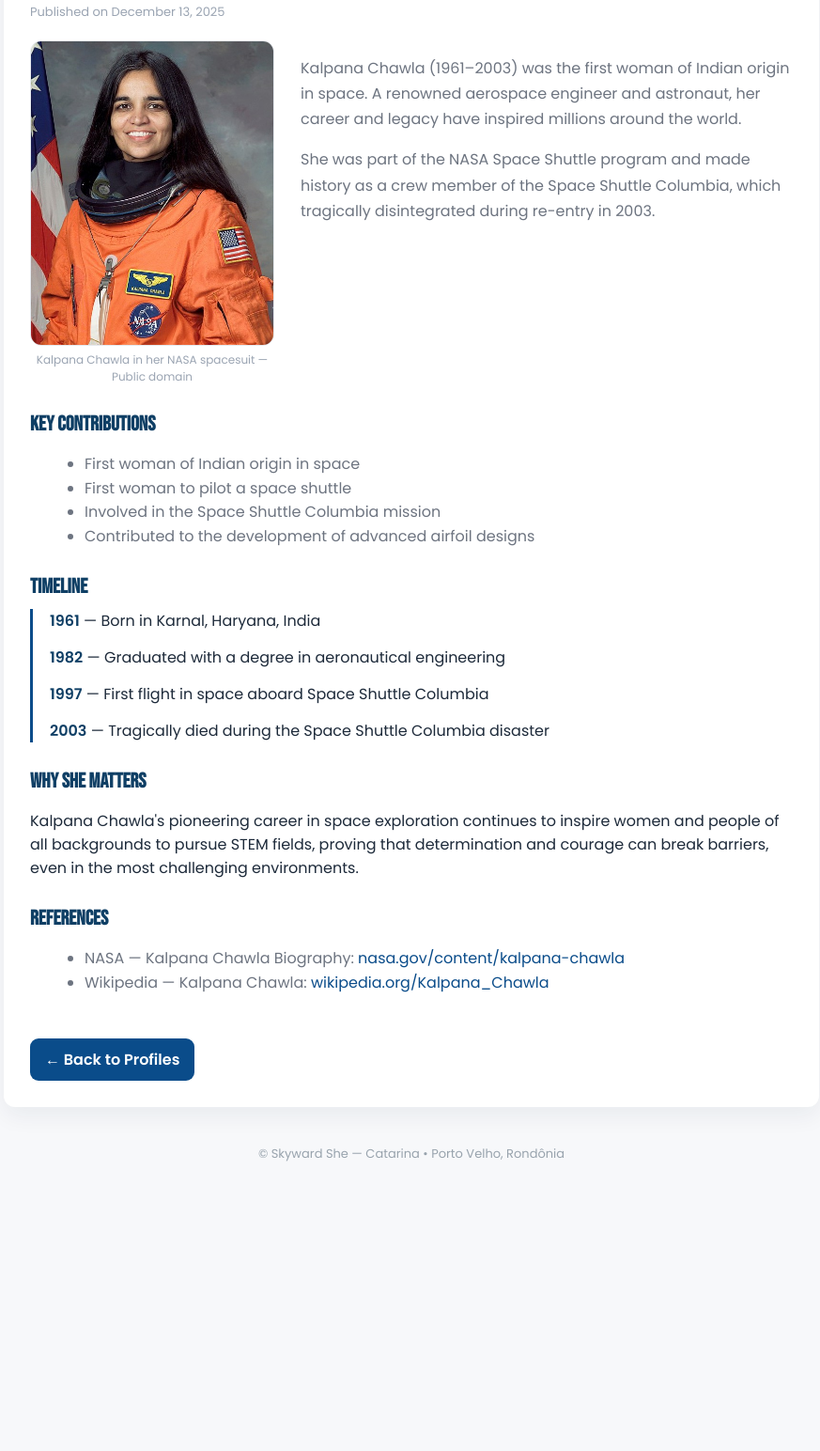
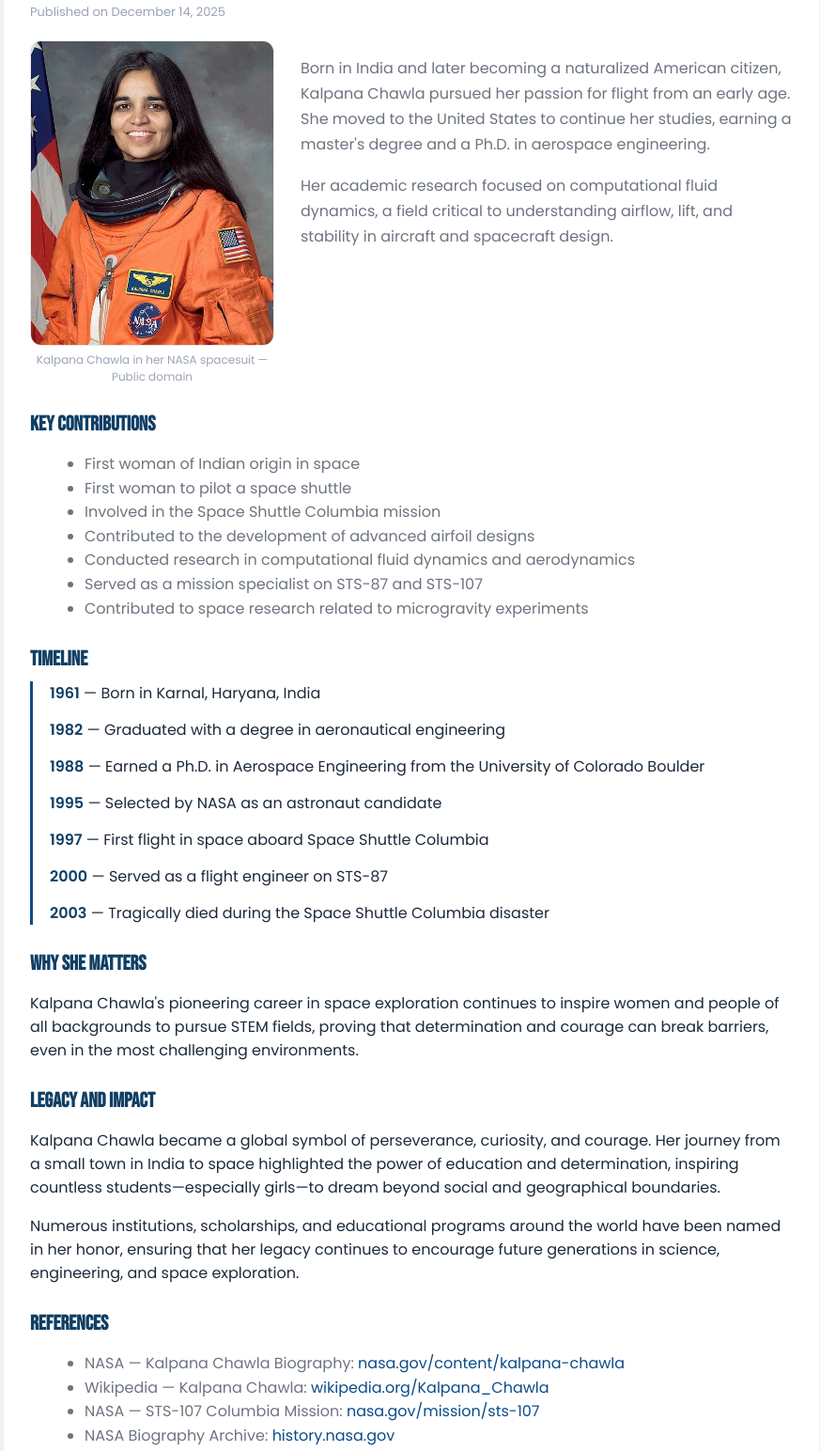
Before and after one commit to catarinapradolimabraga-bot/Skyward-She, a plain HTML site: page women/profiles/kalpana-chawla.html in a window 1280 px wide. Shown: the part 135-1679 px from the top of the page at 94% size, without its empty margins (202-1075 px from the left). Before the commit the page ends 1413 px from the top, so only its background shows below. Drawn offline with Linux system fonts and the light colour scheme.

Commit message:
Update kalpana-chawla.html

```diff
--- a/women/profiles/kalpana-chawla.html
+++ b/women/profiles/kalpana-chawla.html
@@ -152,7 +152,7 @@
     <div class="card">
 
       <h1>Kalpana Chawla</h1>
-      <div class="meta">Published on December 13, 2025</div>
+      <div class="meta">Published on December 14, 2025</div>
 
       <div class="profile-header">
 
@@ -167,16 +167,18 @@
 
         <!-- INTRO TEXT -->
         <div class="profile-text">
-          <p>
-            Kalpana Chawla (1961–2003) was the first woman of Indian origin in space.
-            A renowned aerospace engineer and astronaut, her career and legacy have inspired
-            millions around the world.
-          </p>
+          <!-- ADDED: Extended background -->
+<p>
+  Born in India and later becoming a naturalized American citizen, Kalpana Chawla
+  pursued her passion for flight from an early age. She moved to the United States
+  to continue her studies, earning a master's degree and a Ph.D. in aerospace engineering.
+</p>
 
-          <p>
-            She was part of the NASA Space Shuttle program and made history as a crew member
-            of the Space Shuttle Columbia, which tragically disintegrated during re-entry in 2003.
-          </p>
+<p>
+  Her academic research focused on computational fluid dynamics, a field critical
+  to understanding airflow, lift, and stability in aircraft and spacecraft design.
+</p>
+
         </div>
       </div>
 
@@ -186,6 +188,10 @@
         <li>First woman to pilot a space shuttle</li>
         <li>Involved in the Space Shuttle Columbia mission</li>
         <li>Contributed to the development of advanced airfoil designs</li>
+        <!-- ADDED -->
+<li>Conducted research in computational fluid dynamics and aerodynamics</li>
+<li>Served as a mission specialist on STS-87 and STS-107</li>
+<li>Contributed to space research related to microgravity experiments</li>
       </ul>
 
       <h2>Timeline</h2>
@@ -197,8 +203,17 @@
           <strong>1982</strong> — Graduated with a degree in aeronautical engineering
         </div>
         <div class="timeline-item">
+          <strong>1988</strong> — Earned a Ph.D. in Aerospace Engineering from the University of Colorado Boulder
+        </div>
+        <div class="timeline-item">
+  <strong>1995</strong> — Selected by NASA as an astronaut candidate
+</div>
+        <div class="timeline-item">
           <strong>1997</strong> — First flight in space aboard Space Shuttle Columbia
         </div>
+        <div class="timeline-item">
+  <strong>2000</strong> — Served as a flight engineer on STS-87
+</div>
         <div class="timeline-item">
           <strong>2003</strong> — Tragically died during the Space Shuttle Columbia disaster
         </div>
@@ -210,6 +225,20 @@
         women and people of all backgrounds to pursue STEM fields, proving that determination
         and courage can break barriers, even in the most challenging environments.
       </p>
+<!-- ADDED -->
+<h2>Legacy and Impact</h2>
+<p class="profile-text">
+  Kalpana Chawla became a global symbol of perseverance, curiosity, and courage.
+  Her journey from a small town in India to space highlighted the power of education
+  and determination, inspiring countless students—especially girls—to dream beyond
+  social and geographical boundaries.
+</p>
+
+<p class="profile-text">
+  Numerous institutions, scholarships, and educational programs around the world
+  have been named in her honor, ensuring that her legacy continues to encourage
+  future generations in science, engineering, and space exploration.
+</p>
 
       <h2>References</h2>
       <ul class="references">
@@ -225,6 +254,19 @@
             wikipedia.org/Kalpana_Chawla
           </a>
         </li>
+        <!-- ADDED -->
+<li>
+  NASA — STS-107 Columbia Mission:
+  <a href="https://www.nasa.gov/mission/sts-107/" target="_blank">
+    nasa.gov/mission/sts-107
+  </a>
+</li>
+<li>
+  NASA Biography Archive:
+  <a href="https://history.nasa.gov/bios/chawla.html" target="_blank">
+    history.nasa.gov
+  </a>
+</li>
       </ul>
 
       <a class="back" href="index.html">← Back to Profiles</a>
```
